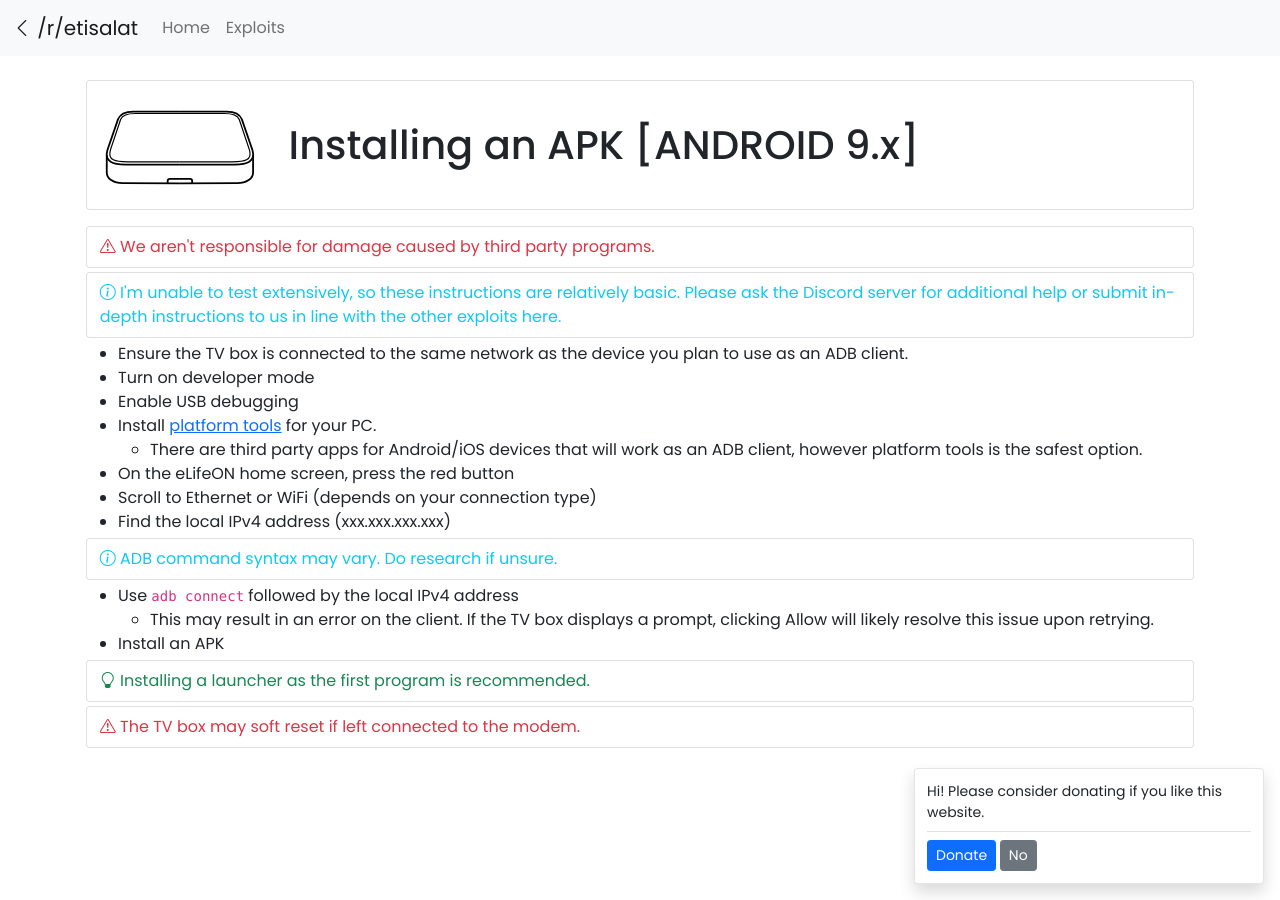
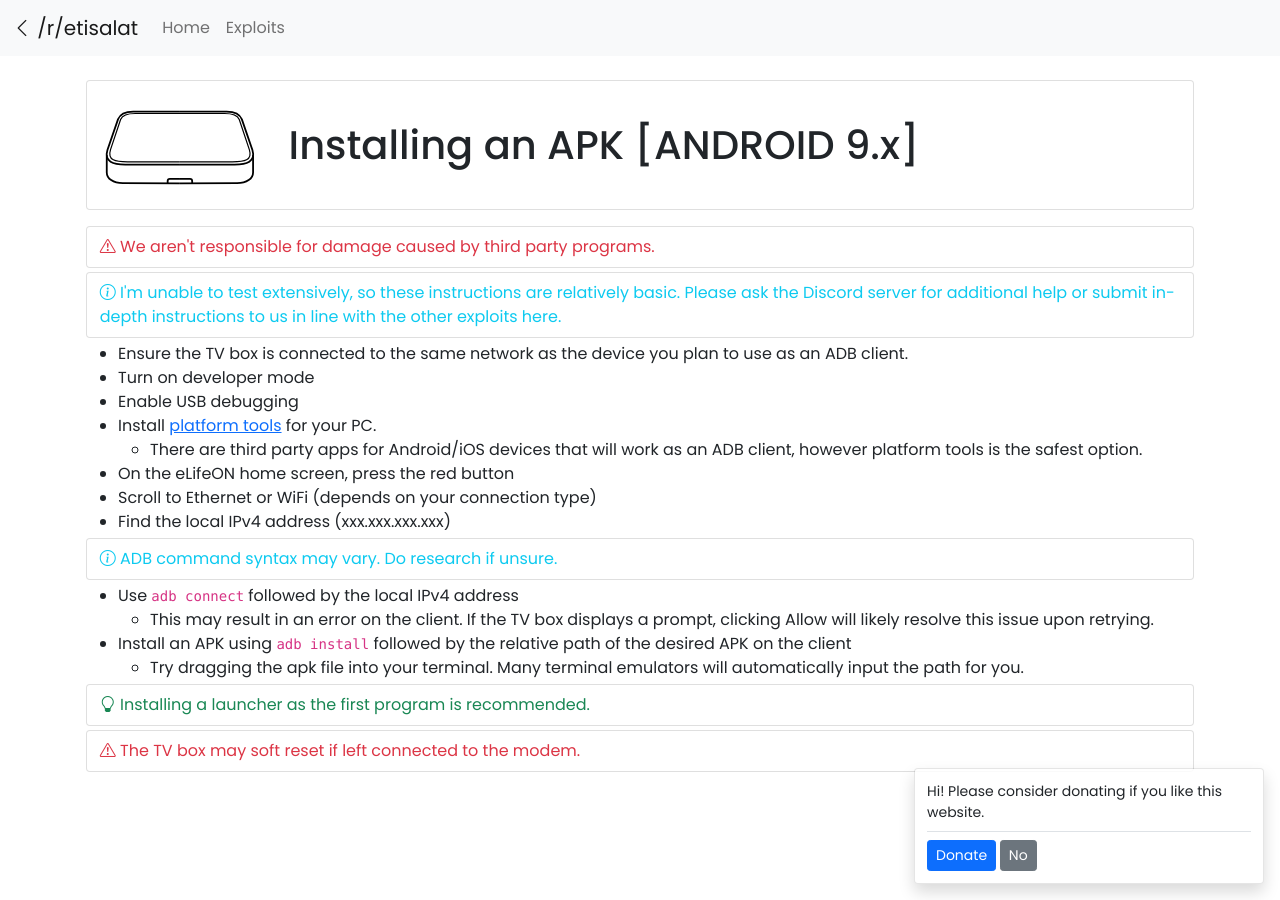
Before and after one commit to emiratestel/emiratestel.github.io, a Jekyll site: the page built from exploits/_exploits/dwi-259s-installing-an-APK-A9.md, in a window 1280 px wide. Built offline with Jekyll 4.4.1, drawn with Linux system fonts in a browser that asks for light colours.

Commit message:
Update instructions

```diff
--- a/exploits/_exploits/dwi-259s-installing-an-APK-A9.md
+++ b/exploits/_exploits/dwi-259s-installing-an-APK-A9.md
@@ -18,6 +18,7 @@ title: Installing an APK [ANDROID 9.x]
 {% include note.html type="info" content="ADB command syntax may vary. Do research if unsure." %}
 - Use `adb connect` followed by the local IPv4 address
   - This may result in an error on the client. If the TV box displays a prompt, clicking Allow will likely resolve this issue upon retrying.
-- Install an APK
+- Install an APK using `adb install` followed by the relative path of the desired APK on the client
+  - Try dragging the apk file into your terminal. Many terminal emulators will automatically input the path for you.
 {% include note.html type="tip" content="Installing a launcher as the first program is recommended." %}
 {% include note.html type="warning" content="The TV box may soft reset if left connected to the modem." %}
```
